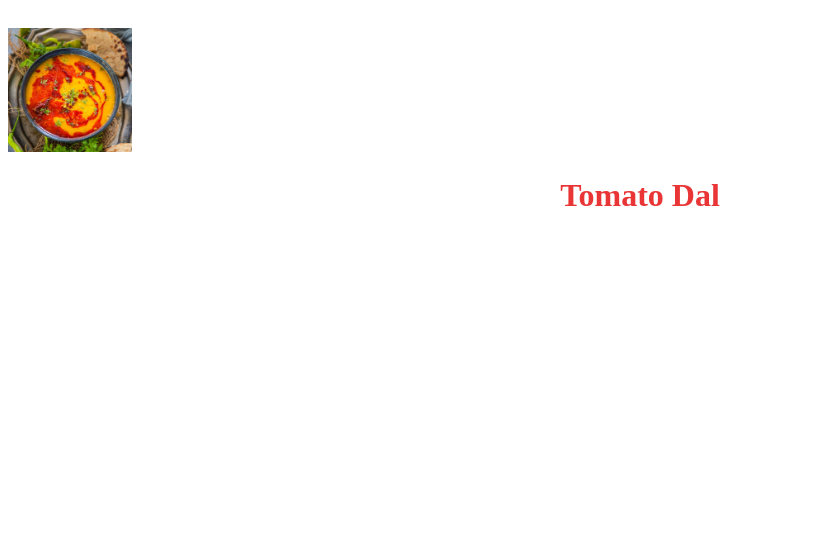
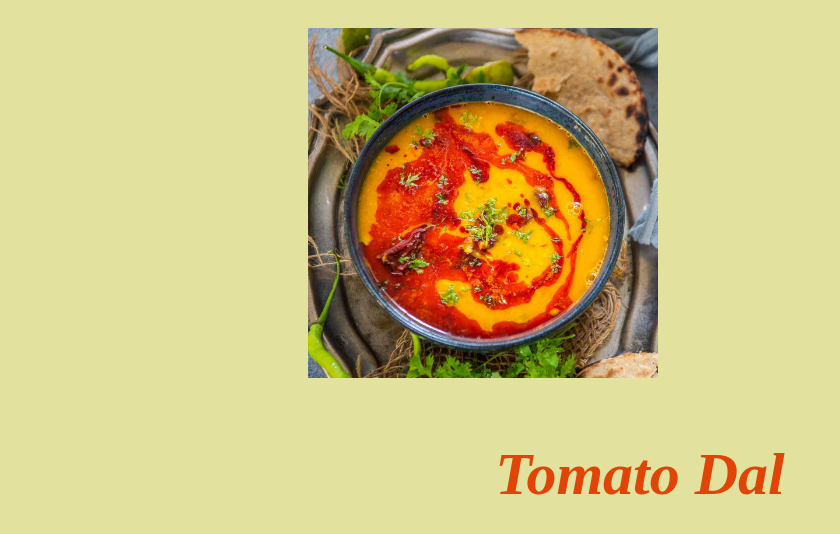
Before and after one commit to harishankarkamakshi/odin-recipes, a plain HTML site: page recipes/Tomato-dal.html in a window 1280 px wide. Shown: the whole page, without its empty margins (0-840 px from the left). Drawn offline with Linux system fonts and the light colour scheme.

Commit message:
centered the image through usinf css of progate page and then changed background color of the page sized Heading to 60px

```diff
--- a/recipes/Tomato-dal.html
+++ b/recipes/Tomato-dal.html
@@ -16,8 +16,9 @@
             }
         .logo
             {
-                width: 124px;
+                width: 350px;
                 margin-top: 20px;
+                margin-left: 300px;
             }
         .header-left
            {
@@ -26,14 +27,15 @@
 
     </style>
 </head>
-<body>
+<body style="background-color: rgba(224, 223, 149, 0.911);">
     <div class="Tomatodal-Image-container">
         <div class="Header-left">
             <img class="logo" src="Dal-Tadka.jpg" alt="PROGATE">
         </div>
     </div>
     <div class="content">
-        <h1 style="text-align:center;color:rgb(233, 53, 53)">Tomato Dal</h1>
+        <br>
+        <h1 style="text-align:center;color:rgb(224, 69, 7);font-size:60px;"><i>Tomato Dal</i> </h1>
     </div>
 </body>
 </html>
```
